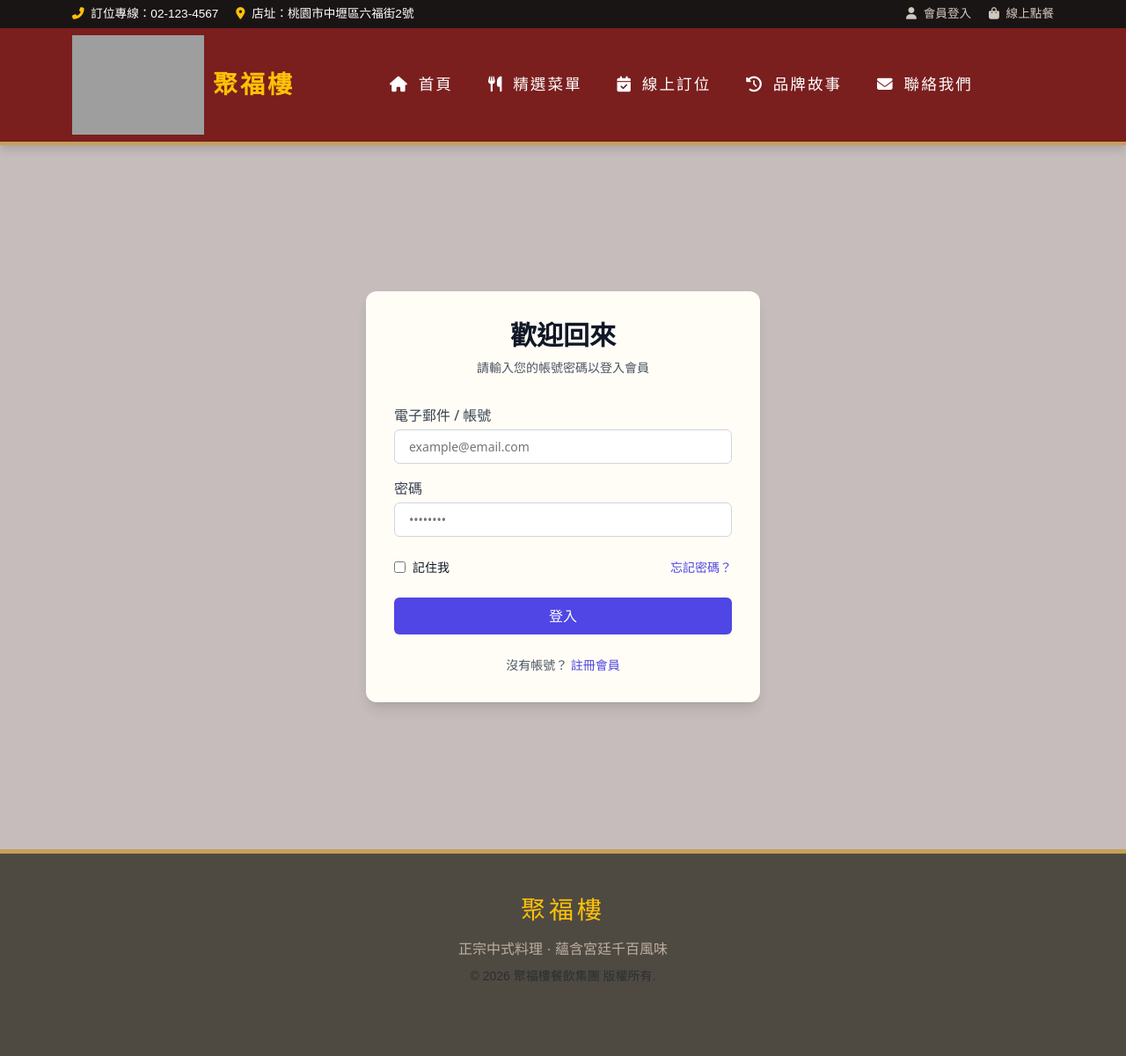
After one commit to Ch-Yi-han/myporjectimg, a Django app: page /user_login/ in a window 1280 px wide. The commit adds this page. Shown: the whole page at 88% size. Run offline with Django 5.2, Linux system fonts and the light colour scheme; grey boxes are pictures that could not be loaded.

Commit message:
會員葉面

```diff
--- a/myapp/views.py
+++ b/myapp/views.py
@@ -10,3 +10,7 @@ def menu(request):
         'dishes': dishes_data
     }
     return render(request,'menu.html',context)
+def user_login(request):
+    return render(request,'user_login.html')
+def adduser(request):
+    return render(request,'adduser.html')
--- a/myproject/settings.py
+++ b/myproject/settings.py
@@ -123,3 +123,9 @@ MEDIA_URL = '/media/'
 
 # 圖片實際存在你電腦裡的資料夾位置
 MEDIA_ROOT = os.path.join(BASE_DIR, 'media')
+
+#認證後台設定
+AUTHENTICATION_BACKENDS = [
+    'django.contrib.auth.backends.ModelBackend',
+    'allauth.account.auth_backends.AuthenticationBackend',
+]
--- a/myproject/urls.py
+++ b/myproject/urls.py
@@ -19,10 +19,15 @@ from django.urls import path
 from myapp import views
 from django.conf import settings
 from django.conf.urls.static import static
+
+
+
 urlpatterns = [
     path('admin/', admin.site.urls),
     path('home/',views.home,name='home'),
     path('menu/',views.menu,name='menu'),
+    path("user_login/",views.user_login,name='user_login'),
+    path("adduser/",views.adduser,name='adduser'),
 ]
 if settings.DEBUG:
     urlpatterns += static(settings.MEDIA_URL, document_root=settings.MEDIA_ROOT)
--- a/static/css/base.css
+++ b/static/css/base.css
@@ -53,6 +53,12 @@ body {
     letter-spacing: 3px; /* 字距放大，增加文字的大氣與儀式感 */
 }
 
+.main-navbar .logo {
+    width: 150px; /* 調整品牌圖標大小，使其與文字比例協調 */
+    height: auto; /* 保持圖像的原始寬高比 */
+    margin-right: 10px; /* 圖標與文字之間增加空隙，提升辨識度 */
+}
+
 /* 主導覽列中的每一個選單連結 */
 .main-navbar .nav-link {
     color: #ffffff !important;      /* 強制將文字設為白色 */
--- /dev/null
+++ b/static/css/user_login.css
@@ -0,0 +1,202 @@
+/* ==========================================================================
+   會員登入頁面自訂 CSS (適用於原本的 HTML 結構)
+   ========================================================================== */
+
+/* 1. 整個背景與置中容器 */
+.min-h-screen {
+    min-height: 100vh;
+    display: flex;
+    align-items: center;
+    justify-content: center;
+    background-color: #c5bcbb; /* 淺灰底色 */
+    padding-left: 1rem;
+    padding-right: 1rem;
+    font-family: system-ui, -apple-system, BlinkMacSystemFont, "Segoe UI", Roboto, sans-serif;
+}
+
+/* 2. 登入卡片主體 */
+.max-w-md {
+    width: 100%;
+    max-width: 28rem; /* 約 448px */
+    background-color: #fffdf6;
+    padding: 2rem;
+    border-radius: 0.75rem; /* 圓角 */
+    box-shadow: 0 10px 15px -3px rgba(0, 0, 0, 0.1), 0 4px 6px -4px rgba(0, 0, 0, 0.1); /* 陰影 */
+}
+
+/* 3. 標題與文字區塊 */
+.text-center {
+    text-align: center;
+    margin-bottom: 2rem;
+}
+
+.text-3xl {
+    font-size: 1.875rem;
+    font-weight: 800;
+    color: #111827;
+    margin: 0 0 0.5rem 0;
+}
+
+.text-sm {
+    font-size: 0.875rem;
+}
+
+.text-gray-600 {
+    color: #4b5563;
+    margin: 0;
+}
+
+/* 4. 表單與輸入框間距 */
+.space-y-6 > * + * {
+    margin-top: 1.5rem;
+}
+
+.space-y-4 > * + * {
+    margin-top: 1rem;
+}
+
+/* 5. 輸入框標籤 (Label) */
+.block {
+    display: block;
+}
+
+.font-medium {
+    font-weight: 500;
+}
+
+.text-gray-700 {
+    color: #374151;
+}
+
+.mb-1 {
+    margin-bottom: 0.25rem;
+}
+
+/* 6. 輸入框 (Input) 樣式修飾 */
+.appearance-none {
+    appearance: none;
+    -webkit-appearance: none;
+}
+
+.w-full {
+    width: 100%;
+}
+
+.px-3 { padding-left: 0.75rem; padding-right: 0.75rem; }
+.py-2 { padding-top: 0.5rem; padding-bottom: 0.5rem; }
+
+input[type="email"],
+input[type="password"] {
+    box-sizing: border-box;
+    border: 1px solid #d1d5db;
+    border-radius: 0.375rem;
+    color: #111827;
+    font-size: 0.875rem;
+    transition: all 0.15s ease;
+}
+
+/* 輸入框點擊選取時的藍色外框效果 */
+input[type="email"]:focus,
+input[type="password"]:focus {
+    outline: none;
+    border-color: #6366f1;
+    box-shadow: 0 0 0 3px rgba(99, 102, 241, 0.2);
+}
+
+/* 7. 記住我與忘記密碼 排版 */
+.flex {
+    display: flex;
+}
+
+.items-center {
+    align-items: center;
+}
+
+.justify-between {
+    justify-content: space-between;
+}
+
+.text-gray-900 {
+    color: #111827;
+    cursor: pointer;
+}
+
+.ml-2 {
+    margin-left: 0.5rem;
+}
+
+/* 連結樣式 */
+.text-indigo-600 {
+    color: #4f46e5;
+    text-decoration: none;
+}
+
+.text-indigo-600:hover {
+    color: #4338ca;
+    text-decoration: underline;
+}
+
+/* 8. 登入按鈕 (Button) */
+.justify-center {
+    justify-content: center;
+}
+
+button[type="submit"] {
+    cursor: pointer;
+    background-color: #4f46e5;
+    color: #ffffff;
+    border: 1px solid transparent;
+    font-weight: 500;
+    border-radius: 0.375rem;
+    transition: background-color 0.15s ease;
+}
+
+button[type="submit"]:hover {
+    background-color: #4338ca;
+}
+
+/* 9. 第三方登入與分隔線 */
+.mt-6 { margin-top: 1.5rem; }
+.mt-4 { margin-top: 1rem; }
+
+.relative {
+    position: relative;
+    text-align: center;
+}
+
+/* 畫出中間的橫線 */
+.relative::before {
+    content: "";
+    position: absolute;
+    top: 50%;
+    left: 0;
+    right: 0;
+    height: 1px;
+    background-color: #e5e7eb;
+    z-index: 1;
+}
+
+.bg-white {
+    position: relative;
+    background-color: #ffffff;
+    padding-left: 0.5rem;
+    padding-right: 0.5rem;
+    color: #6b7280;
+    z-index: 2; /* 讓文字壓在橫線上 */
+}
+
+/* Google 登入按鈕 */
+.mt-4 button {
+    cursor: pointer;
+    background-color: #ffffff;
+    border: 1px solid #d1d5db;
+    color: #374151;
+    font-weight: 500;
+    border-radius: 0.375rem;
+    box-shadow: 0 1px 2px 0 rgba(0, 0, 0, 0.05);
+    transition: background-color 0.15s ease;
+}
+
+.mt-4 button:hover {
+    background-color: #f9fafb;
+}
--- /dev/null
+++ b/templates/adduser.html
@@ -0,0 +1,3 @@
+{% extends "base.html" %}
+{% load static %}
+{% block title %}註冊{% endblock  %}
--- a/templates/base.html
+++ b/templates/base.html
@@ -24,7 +24,7 @@
                 <span><i class="fas fa-map-marker-alt text-warning me-1"></i> 店址：桃園市中壢區六福街2號</span>
             </div>
             <div class="ms-auto ms-md-0">
-                <a href="#" class="me-3"><i class="fas fa-user me-1"></i> 會員登入</a>
+                <a href="{% url 'user_login' %}" class="me-3"><i class="fas fa-user me-1"></i> 會員登入</a>
                 <a href="#"><i class="fas fa-shopping-bag me-1"></i> 線上點餐</a>
             </div>
         </div>
@@ -32,8 +32,8 @@
 
     <nav class="navbar navbar-expand-lg navbar-dark main-navbar sticky-top">
         <div class="container">
-            <a class="navbar-brand text-warning fw-bold fs-3" href="#">聚福樓</a>
-
+            <img src="{% static "images/logo.png" %}" alt="聚福樓 Logo " class="logo">
+            <a class="navbar-brand text-warning fw-bold fs-3 " href="{% url "home" %}">聚福樓</a>
             <button class="navbar-toggler border-0" type="button" data-bs-toggle="collapse" data-bs-target="#mainNav">
                 <i class="fas fa-bars navbar-toggler-icon-custom"></i>
             </button>
--- /dev/null
+++ b/templates/user_login.html
@@ -0,0 +1,52 @@
+{% extends "base.html" %}
+{% load static %}
+
+{% block title %}登入{% endblock %}
+
+{% block content %}
+<link rel="stylesheet" href="{% static 'css/user_login.css' %}">
+
+<div class="min-h-screen">
+  <div class="max-w-md">
+
+    <div class="text-center">
+      <h2 class="text-3xl">歡迎回來</h2>
+      <p class="text-gray-600 text-sm">請輸入您的帳號密碼以登入會員</p>
+    </div>
+
+    <form class="space-y-6" action="#" method="POST">
+      <div class="space-y-4">
+        <div>
+          <label for="email" class="block font-medium text-gray-700 mb-1">電子郵件 / 帳號</label>
+          <input id="email" name="email" type="email" required class="appearance-none w-full px-3 py-2" placeholder="example@email.com">
+        </div>
+
+        <div>
+          <label for="password" class="block font-medium text-gray-700 mb-1">密碼</label>
+          <input id="password" name="password" type="password" required class="appearance-none w-full px-3 py-2" placeholder="••••••••">
+        </div>
+      </div>
+
+      <div class="flex items-center justify-between text-sm">
+        <label class="flex items-center text-gray-900">
+          <input type="checkbox">
+          <span class="ml-2">記住我</span>
+        </label>
+        <a href="#" class="text-indigo-600">忘記密碼？</a>
+      </div>
+
+      <div>
+        <button type="submit" class="w-full py-2">
+          登入
+        </button>
+      </div>
+      <div>
+        <p class="text-center text-sm text-gray-600">
+          沒有帳號？ <a href="{% url 'adduser' %}" class="text-indigo-600">註冊會員</a>
+        </p>
+      </div>
+    </form>
+
+  </div>
+</div>
+{% endblock %}
```
Also changed, not shown: db.sqlite3 (added), 1 other file.
